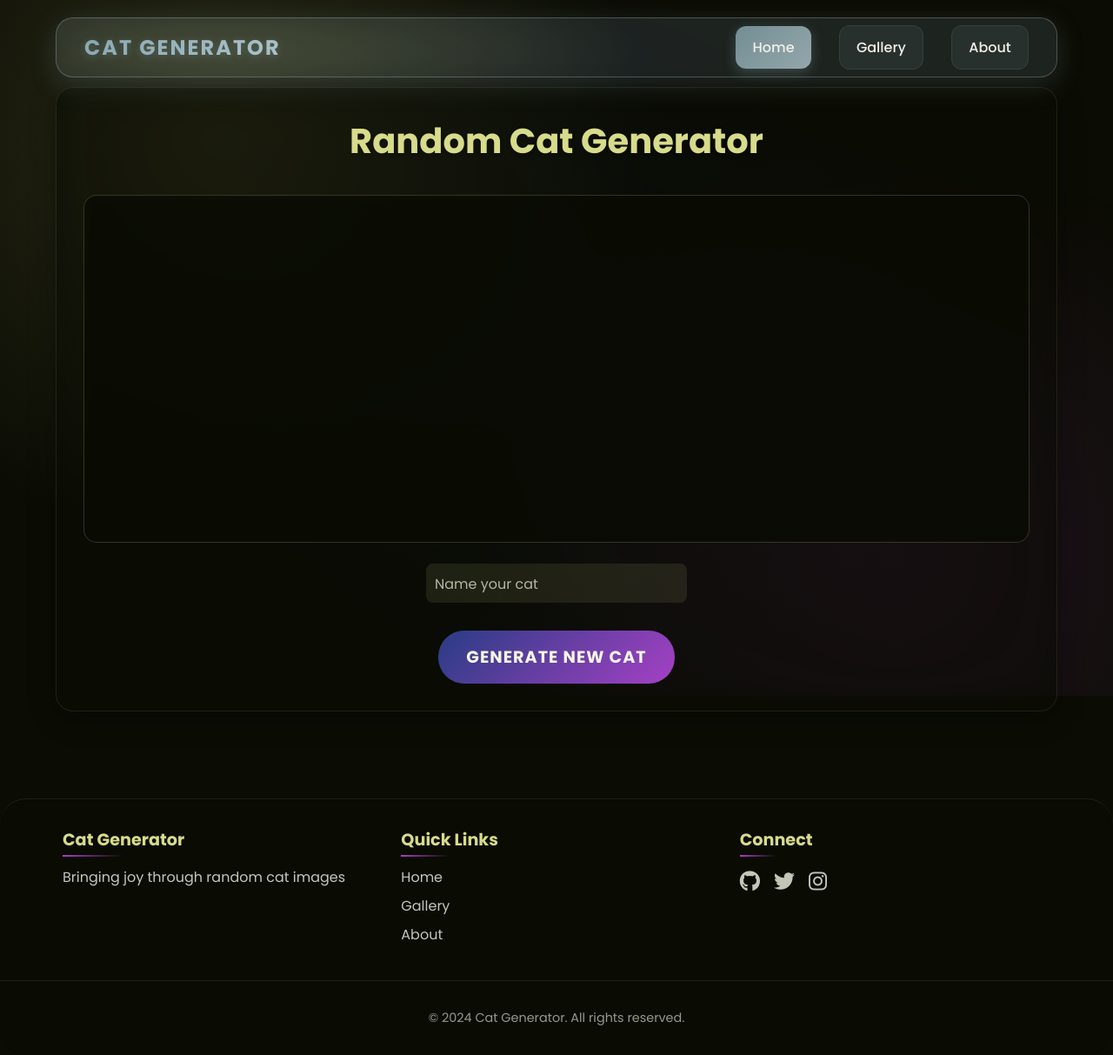
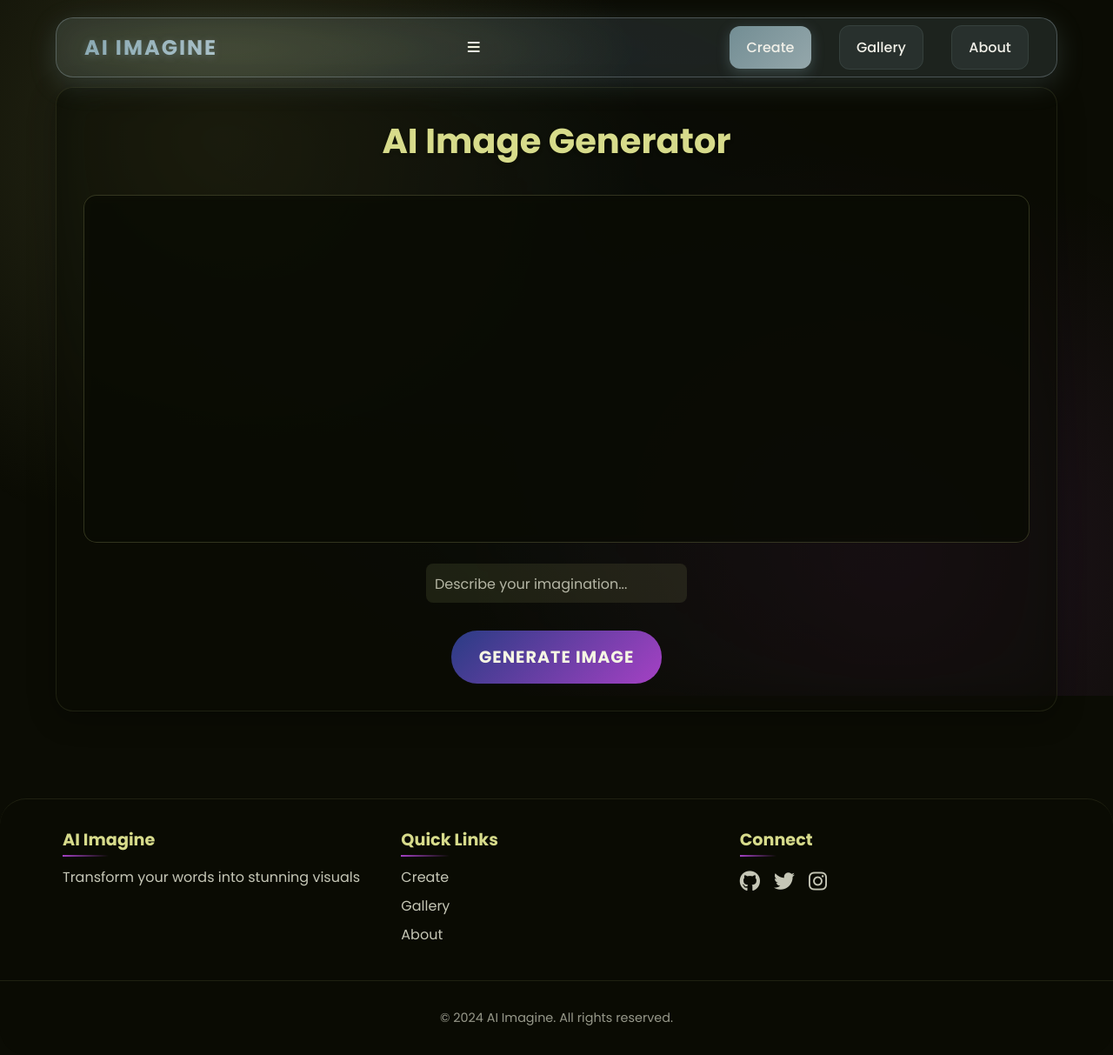
Before and after one commit to aceknoxe/Cat-Web, a plain HTML site: page index.html in a window 1280 px wide. Shown: the whole page at 87% size. Drawn offline with Linux system fonts and the light colour scheme; no server answers.

Commit message:
Update index.html

```diff
--- a/index.html
+++ b/index.html
@@ -3,45 +3,46 @@
 <head>
     <meta charset="UTF-8">
     <meta name="viewport" content="width=device-width, initial-scale=1.0">
-    <title>Random Cat Generator</title>
+    <title>AI Image Generator</title>
     <link rel="stylesheet" href="style.css">
     <link rel="stylesheet" href="https://cdnjs.cloudflare.com/ajax/libs/font-awesome/6.0.0/css/all.min.css">
 </head>
 <body>
     <header class="main-header">
         <nav>
-            <div class="logo">Cat Generator</div>
+            <div class="logo">AI Imagine</div>
+            <div class="menu-toggle">
+                <i class="fas fa-bars"></i>
+            </div>
             <ul class="nav-links">
-                <li><a href="index.html" class="active">Home</a></li>
+                <li><a href="index.html" class="active">Create</a></li>
                 <li><a href="gallery.html">Gallery</a></li>
                 <li><a href="about.html">About</a></li>
             </ul>
         </nav>
     </header>
     <div class="container">
-        <h1>Random Cat Generator</h1>
+        <h1>AI Image Generator</h1>
         <div class="cat-container">
-            <img id="cat-img" src="" alt="Random Cat">
+            <img id="cat-img" src="" alt="Generated Image">
         </div>
         <div class="input-group">
-            <input type="text" id="cat-name" required>
-            <label for="cat-name">Name your cat</label>
+            <input type="text" id="prompt-input" required>
+            <label for="prompt-input">Describe your imagination...</label>
             <div class="input-highlight"></div>
         </div>
-        <button id="generate-btn">Generate New Cat</button>
+        <button id="generate-btn">Generate Image</button>
     </div>
-    <script src="script.js"></script>
-    <script src="transition.js"></script>
     <footer class="main-footer">
         <div class="footer-content">
             <div class="footer-section">
-                <h4>Cat Generator</h4>
-                <p>Bringing joy through random cat images</p>
+                <h4>AI Imagine</h4>
+                <p>Transform your words into stunning visuals</p>
             </div>
             <div class="footer-section">
                 <h4>Quick Links</h4>
                 <ul>
-                    <li><a href="index.html">Home</a></li>
+                    <li><a href="index.html">Create</a></li>
                     <li><a href="gallery.html">Gallery</a></li>
                     <li><a href="about.html">About</a></li>
                 </ul>
@@ -56,8 +57,10 @@
             </div>
         </div>
         <div class="footer-bottom">
-            <p>&copy; 2024 Cat Generator. All rights reserved.</p>
+            <p>&copy; 2024 AI Imagine. All rights reserved.</p>
         </div>
     </footer>
+    <script src="script.js"></script>
+    <script src="transition.js"></script>
 </body>
 </html>
```
